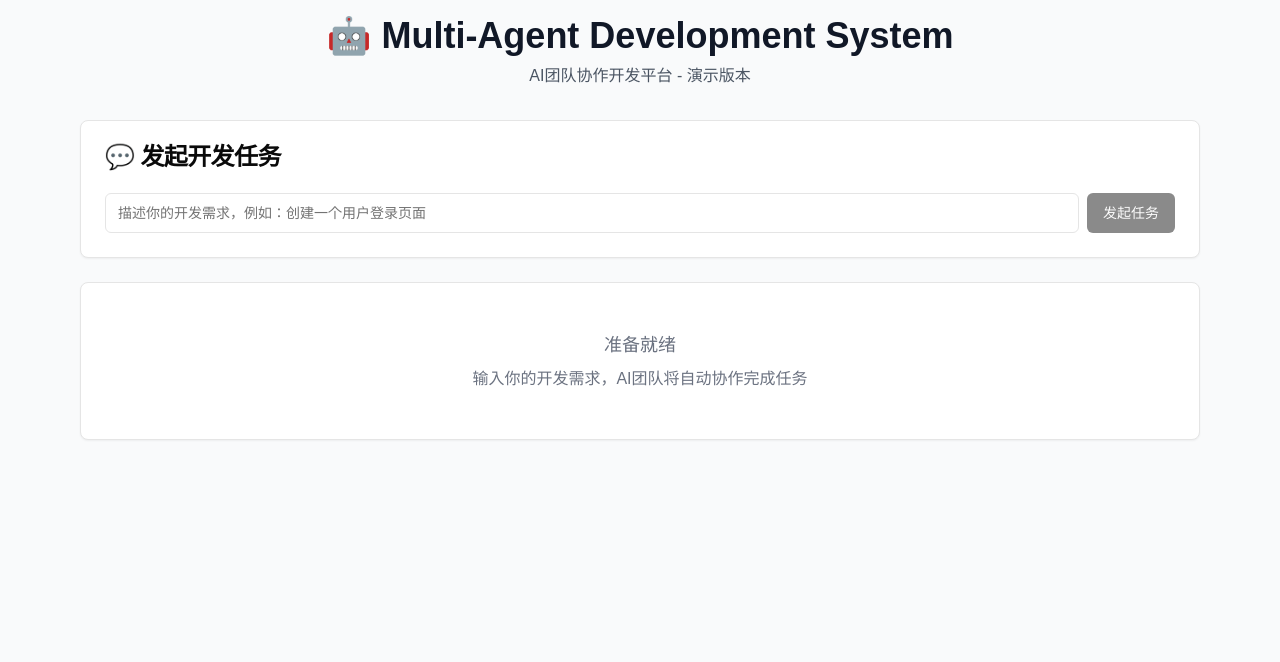
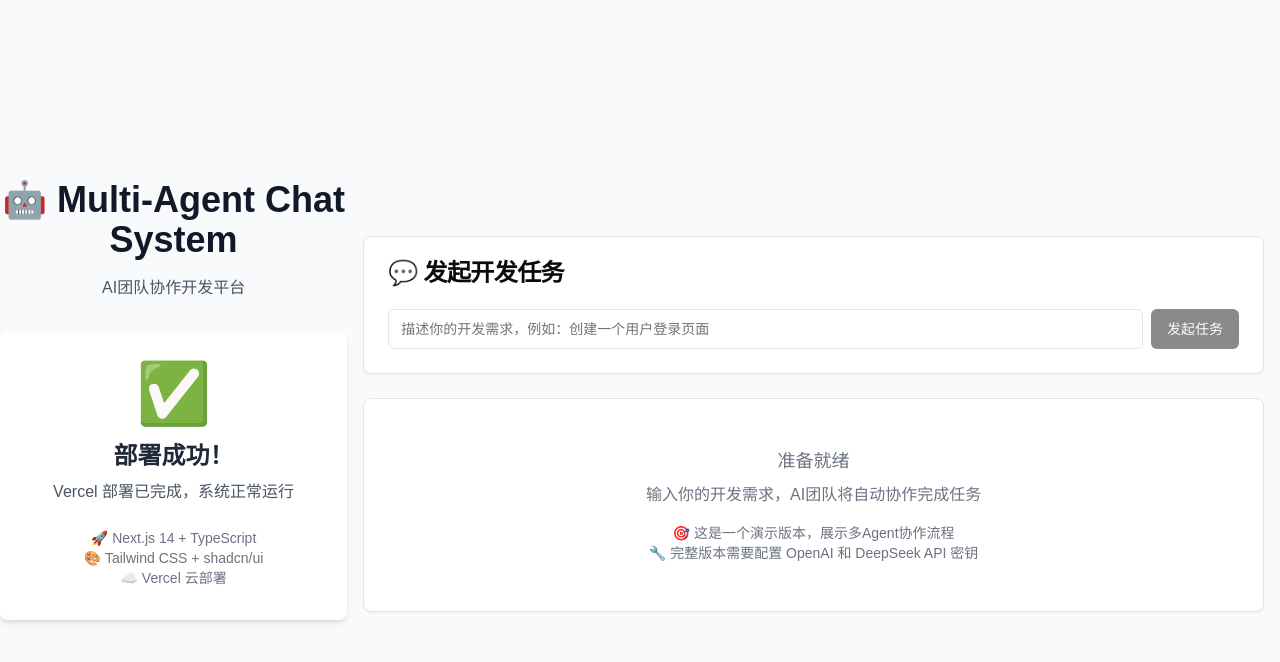
Before and after one commit to neeboo/multi-agent-chat, a Next.js app: page / in a window 1280 px wide. Shown: the top 662 px of the page. Built offline with nearby package versions, Linux system fonts and the light colour scheme.

Commit message:
fix: ultra-simple version for Vercel deployment test
Co-authored-by: null <710379+neeboo@users.noreply.github.com>

```diff
--- a/app/layout.tsx
+++ b/app/layout.tsx
@@ -1,19 +1,20 @@
-import type { Metadata } from 'next'
-import './globals.css'
+import type React from "react"
+import type { Metadata } from "next"
+import "./globals.css"
 
 export const metadata: Metadata = {
-  title: 'v0 App',
-  description: 'Created with v0',
-  generator: 'v0.dev',
+  title: "Multi-Agent Chat System",
+  description: "AI团队协作开发平台",
+    generator: 'v0.dev'
 }
 
 export default function RootLayout({
   children,
-}: Readonly<{
+}: {
   children: React.ReactNode
-}>) {
+}) {
   return (
-    <html lang="en">
+    <html lang="zh">
       <body>{children}</body>
     </html>
   )
--- a/app/page.tsx
+++ b/app/page.tsx
@@ -1,7 +1,6 @@
 "use client"
 
 import type React from "react"
-
 import { useState } from "react"
 import { Button } from "@/components/ui/button"
 import { Input } from "@/components/ui/input"
@@ -82,13 +81,23 @@ export default function Home() {
   }
 
   return (
-    <main className="min-h-screen bg-gray-50">
-      <div className="container mx-auto max-w-6xl p-4">
-        <div className="text-center mb-8">
-          <h1 className="text-4xl font-bold text-gray-900 mb-2">🤖 Multi-Agent Development System</h1>
-          <p className="text-gray-600">AI团队协作开发平台 - 演示版本</p>
+    <main className="min-h-screen bg-gray-50 flex items-center justify-center">
+      <div className="text-center">
+        <h1 className="text-4xl font-bold text-gray-900 mb-4">🤖 Multi-Agent Chat System</h1>
+        <p className="text-gray-600 mb-8">AI团队协作开发平台</p>
+        <div className="bg-white p-8 rounded-lg shadow-md max-w-md mx-auto">
+          <div className="text-green-600 text-6xl mb-4">✅</div>
+          <h2 className="text-2xl font-bold text-gray-800 mb-2">部署成功！</h2>
+          <p className="text-gray-600">Vercel 部署已完成，系统正常运行</p>
+          <div className="mt-6 text-sm text-gray-500">
+            <p>🚀 Next.js 14 + TypeScript</p>
+            <p>🎨 Tailwind CSS + shadcn/ui</p>
+            <p>☁️ Vercel 云部署</p>
+          </div>
         </div>
+      </div>
 
+      <div className="container mx-auto max-w-6xl p-4 mt-12">
         <Card className="mb-6">
           <CardHeader>
             <CardTitle>💬 发起开发任务</CardTitle>
@@ -138,6 +147,10 @@ export default function Home() {
               <div className="text-gray-500">
                 <h3 className="text-lg font-medium mb-2">准备就绪</h3>
                 <p>输入你的开发需求，AI团队将自动协作完成任务</p>
+                <div className="mt-4 text-sm">
+                  <p>🎯 这是一个演示版本，展示多Agent协作流程</p>
+                  <p>🔧 完整版本需要配置 OpenAI 和 DeepSeek API 密钥</p>
+                </div>
               </div>
             </CardContent>
           </Card>
```
Also changed, not shown: vercel.json.
